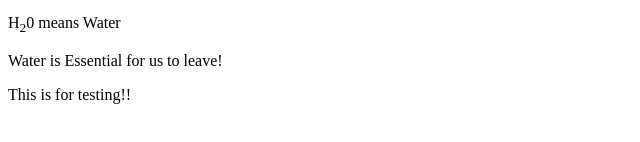
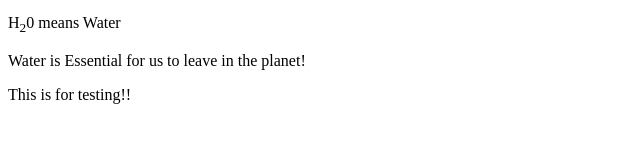
Before and after one commit to kaushik-herle/second-local-repo, a plain HTML site: page index.html in a window 1280 px wide. Shown: the part 147-289 px from the top of the page, without its empty margins (0-640 px from the left). Drawn offline with Linux system fonts and the light colour scheme.

Commit message:
don't go

```diff
--- a/index.html
+++ b/index.html
@@ -10,7 +10,7 @@
     <h2><em>What's up?</em></h2>
     <strong>I am Fine!</strong>
     <p>H<sub>2</sub>0 means Water</p>
-    <p>Water is Essential for us to leave!</p>
+    <p>Water is Essential for us to leave in the planet!</p>
     <p>This is for testing!!</p>
 </body>
 </html>
```
